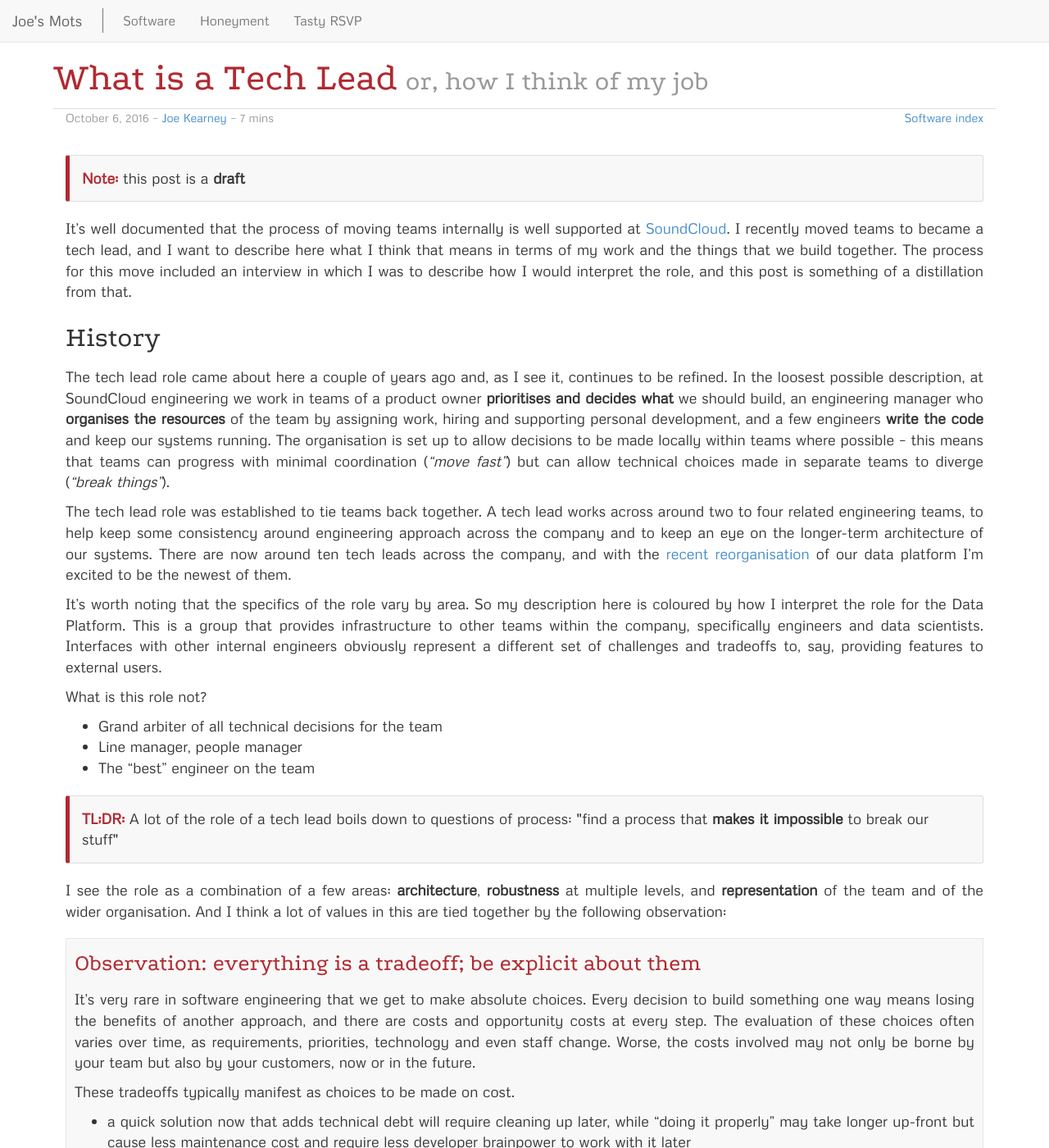
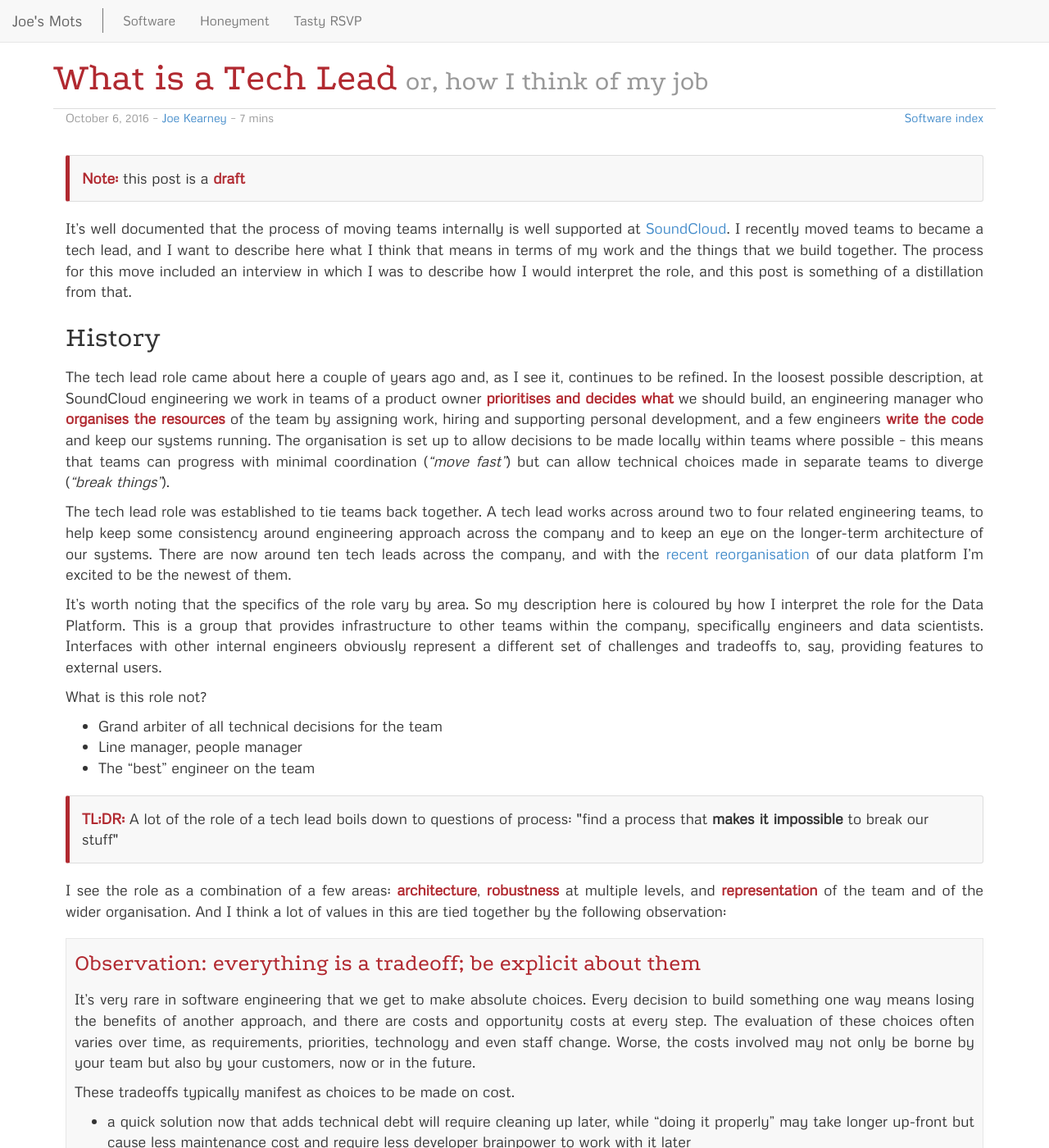
Before and after one commit to joekearney/joekearney.github.io, a Jekyll site: the page built from _posts/software/2016-10-06-what-is-a-tech-lead.md, in a window 1280 px wide and 1400 px high. Shown: the whole window at 82% size. Built offline with Jekyll 4.4.1, drawn with Linux system fonts in a browser that asks for light colours.

Commit message:
bold is coloured?

```diff
--- a/css/main.css
+++ b/css/main.css
@@ -18,6 +18,10 @@
   text-align: center;
 }
 .title-colour, .title-colour a {
+  color: #b12930;
+}
+
+p > b, p > strong, li > b, li > strong {
   color: #b12930;
 }
 
```
